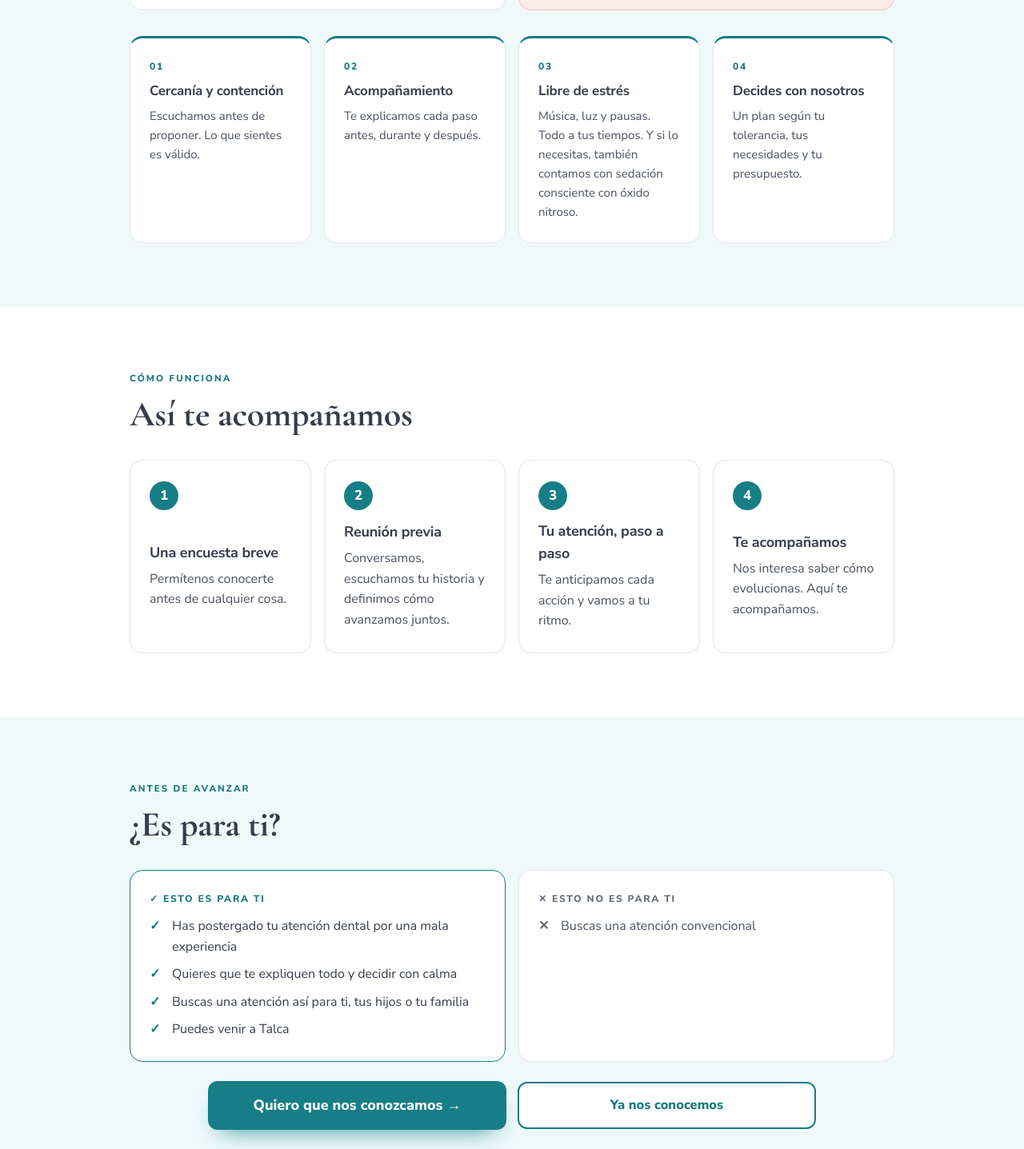
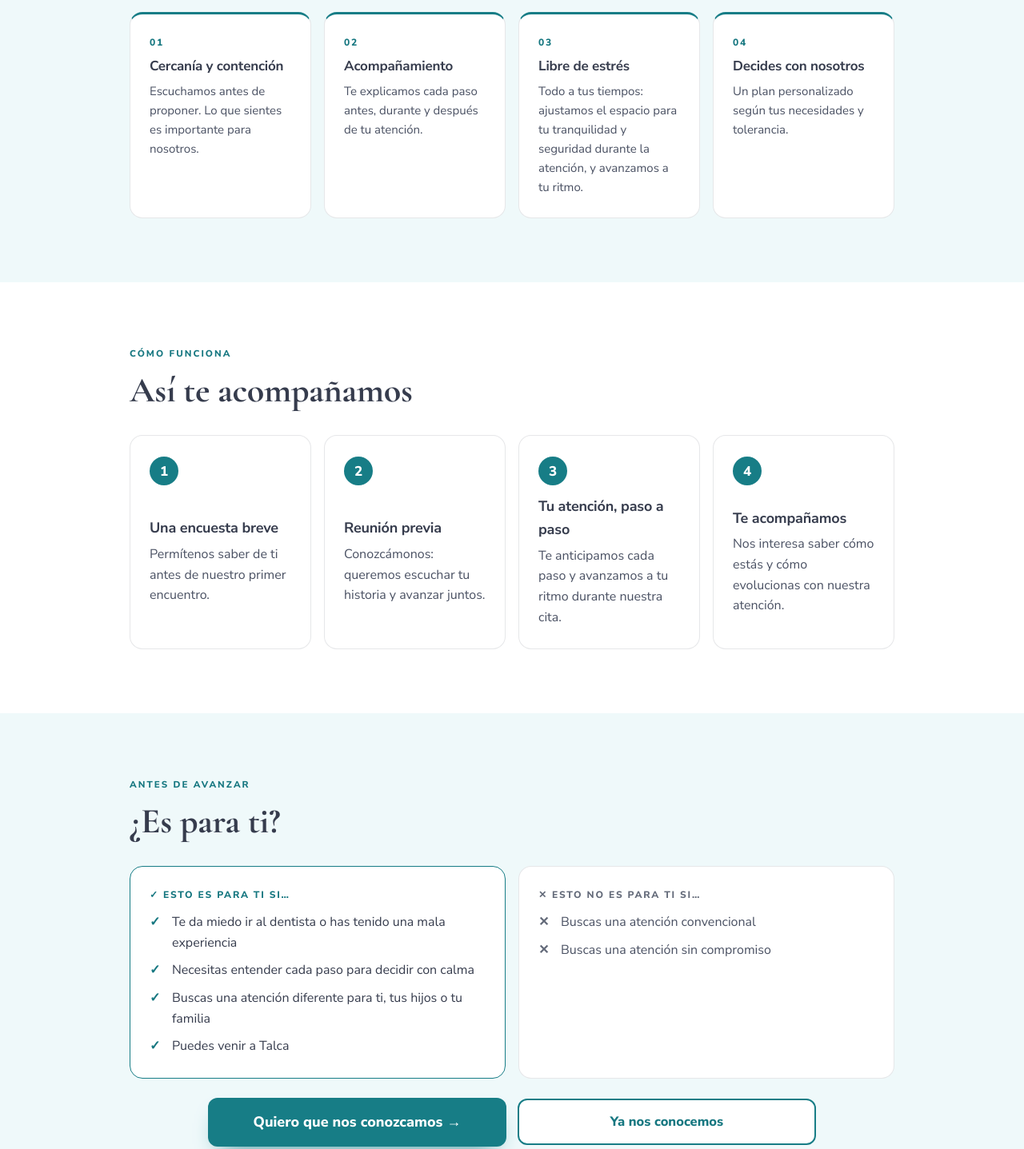
Before and after one commit to crisu-1993/odontologiasinmiedo, a plain HTML site: page index.html in a window 1280 px wide. Shown: the part 1237-2674 px from the top of the page at 80% size. Drawn offline with nearby package versions, Linux system fonts and the light colour scheme.

Commit message:
Add files via upload

```diff
--- a/index.html
+++ b/index.html
@@ -112,24 +112,23 @@ position:relative;width:100vw;left:50%;right:50%;margin-left:-50vw;margin-right:
     <h1>Atiéndete <u>en calma.</u></h1>
     <p class="sub">Primero te escuchamos, después te explicamos cada paso y tú decides cuándo seguir. Puedes pedir una pausa cuando lo necesites 🤍</p>
     <div class="watch">
-      <a class="cta" href="#">💬 Pincha aquí, te queremos conocer</a>
+      <a class="cta" href="encuesta.html">💬 Pincha aquí, te queremos conocer</a>
       <a class="cta-alt" href="#">Pincha aquí si ya nos conocemos</a>
     </div>
   </div></header>
 
   <section class="deep"><div class="wrap">
-    <p class="kicker">Quiénes somos</p>
     <h2>Odontología Sin Miedo<sup>®</sup>: una odontología distinta, que entiende tus miedos y los transforma en confianza</h2>
-    <p class="lead">Aquí no tienes que adaptarte a una atención rígida: la atención se adapta a tus tiempos, a lo que necesitas y a tu presupuesto.</p>
+    <p class="lead">Aquí no tienes que adaptarte a una atención rígida: la atención se adapta a tus tiempos y a lo que necesitas.</p>
     <div class="grid c2">
       <div class="card"><div class="stat">+5 años</div><h3>De experiencia clínica</h3><p>Atendiendo con un enfoque diferente a personas que llegaron con dudas, nervios o malas experiencias previas.</p></div>
       <div class="card welcome"><div class="stat">🤍</div><h3>Un espacio para todos</h3><p>Llegues como llegues, aquí todos son bienvenidos y nuestro enfoque se adapta a tus necesidades.</p></div>
     </div>
     <div class="grid c4">
-      <div class="card pil"><p class="num">01</p><h3>Cercanía y contención</h3><p>Escuchamos antes de proponer. Lo que sientes es válido.</p></div>
-      <div class="card pil"><p class="num">02</p><h3>Acompañamiento</h3><p>Te explicamos cada paso antes, durante y después.</p></div>
-      <div class="card pil"><p class="num">03</p><h3>Libre de estrés</h3><p>Música, luz y pausas. Todo a tus tiempos. Y si lo necesitas, también contamos con sedación consciente con óxido nitroso.</p></div>
-      <div class="card pil"><p class="num">04</p><h3>Decides con nosotros</h3><p>Un plan según tu tolerancia, tus necesidades y tu presupuesto.</p></div>
+      <div class="card pil"><p class="num">01</p><h3>Cercanía y contención</h3><p>Escuchamos antes de proponer. Lo que sientes es importante para nosotros.</p></div>
+      <div class="card pil"><p class="num">02</p><h3>Acompañamiento</h3><p>Te explicamos cada paso antes, durante y después de tu atención.</p></div>
+      <div class="card pil"><p class="num">03</p><h3>Libre de estrés</h3><p>Todo a tus tiempos: ajustamos el espacio para tu tranquilidad y seguridad durante la atención, y avanzamos a tu ritmo.</p></div>
+      <div class="card pil"><p class="num">04</p><h3>Decides con nosotros</h3><p>Un plan personalizado según tus necesidades y tolerancia.</p></div>
     </div>
   </div></section>
 
@@ -137,10 +136,10 @@ position:relative;width:100vw;left:50%;right:50%;margin-left:-50vw;margin-right:
     <p class="kicker">Cómo funciona</p>
     <h2>Así te acompañamos</h2>
     <div class="grid c4">
-      <div class="card step"><div class="n">1</div><div><h3>Una encuesta breve</h3><p>Permítenos conocerte antes de cualquier cosa.</p></div></div>
-      <div class="card step"><div class="n">2</div><div><h3>Reunión previa</h3><p>Conversamos, escuchamos tu historia y definimos cómo avanzamos juntos.</p></div></div>
-      <div class="card step"><div class="n">3</div><div><h3>Tu atención, paso a paso</h3><p>Te anticipamos cada acción y vamos a tu ritmo.</p></div></div>
-      <div class="card step"><div class="n">4</div><div><h3>Te acompañamos</h3><p>Nos interesa saber cómo evolucionas. Aquí te acompañamos.</p></div></div>
+      <div class="card step"><div class="n">1</div><div><h3>Una encuesta breve</h3><p>Permítenos saber de ti antes de nuestro primer encuentro.</p></div></div>
+      <div class="card step"><div class="n">2</div><div><h3>Reunión previa</h3><p>Conozcámonos: queremos escuchar tu historia y avanzar juntos.</p></div></div>
+      <div class="card step"><div class="n">3</div><div><h3>Tu atención, paso a paso</h3><p>Te anticipamos cada paso y avanzamos a tu ritmo durante nuestra cita.</p></div></div>
+      <div class="card step"><div class="n">4</div><div><h3>Te acompañamos</h3><p>Nos interesa saber cómo estás y cómo evolucionas con nuestra atención.</p></div></div>
     </div>
   </div></section>
 
@@ -148,18 +147,19 @@ position:relative;width:100vw;left:50%;right:50%;margin-left:-50vw;margin-right:
     <p class="kicker">Antes de avanzar</p>
     <h2>¿Es para ti?</h2>
     <div class="grid c2 fit">
-      <div class="card yes"><h3>✓ Esto es para ti</h3><ul>
-        <li><i>✓</i><span>Has postergado tu atención dental por una mala experiencia</span></li>
-        <li><i>✓</i><span>Quieres que te expliquen todo y decidir con calma</span></li>
-        <li><i>✓</i><span>Buscas una atención así para ti, tus hijos o tu familia</span></li>
+      <div class="card yes"><h3>✓ Esto es para ti si…</h3><ul>
+        <li><i>✓</i><span>Te da miedo ir al dentista o has tenido una mala experiencia</span></li>
+        <li><i>✓</i><span>Necesitas entender cada paso para decidir con calma</span></li>
+        <li><i>✓</i><span>Buscas una atención diferente para ti, tus hijos o tu familia</span></li>
         <li><i>✓</i><span>Puedes venir a Talca</span></li>
       </ul></div>
-      <div class="card no"><h3>✕ Esto no es para ti</h3><ul>
+      <div class="card no"><h3>✕ Esto no es para ti si…</h3><ul>
         <li><i>✕</i><span>Buscas una atención convencional</span></li>
+        <li><i>✕</i><span>Buscas una atención sin compromiso</span></li>
       </ul></div>
     </div>
     <div class="cta-pair">
-      <a class="cta" href="#">Quiero que nos conozcamos →</a>
+      <a class="cta" href="encuesta.html">Quiero que nos conozcamos →</a>
       <a class="cta-alt" href="#">Ya nos conocemos</a>
     </div>
   </div></section>
```
